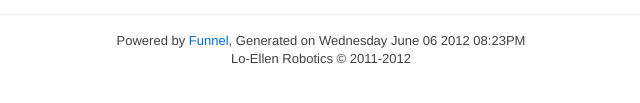
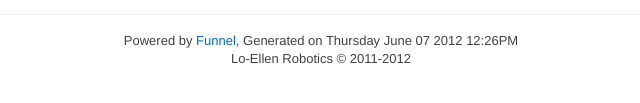
Before and after one commit to FRCTeam4069/frcteam4069.github.com, a plain HTML site: page 404.html in a window 1280 px wide. Shown: the part 197-300 px from the top of the page, 319-959 px from the left. Drawn offline with Linux system fonts and the light colour scheme.

Commit message:
Updated website

```diff
--- a/404.html
+++ b/404.html
@@ -38,7 +38,7 @@
     <div class="topbar">
       <div class="fill">
         <div class="container">
-          <a class="brand" href="home">Lo-Ellen Robotics</a>
+          <a class="brand" href="/home">Lo-Ellen Robotics</a>
           <ul class="nav">
 
 
@@ -90,7 +90,7 @@ link or the resource has unfortunately been moved.</p>
 
       <footer>
 
-        <p>Powered by <a href="https://github.com/ultimatebuster/Funnel">Funnel</a>, Generated on Wednesday June 06 2012 08:23PM<br />Lo-Ellen Robotics &copy; 2011-2012</p>
+        <p>Powered by <a href="https://github.com/ultimatebuster/Funnel">Funnel</a>, Generated on Thursday June 07 2012 12:26PM<br />Lo-Ellen Robotics &copy; 2011-2012</p>
       </footer>
 
     </div> <!-- /container -->
```
Also changed, not shown: about/index.html (+2 -2 lines), awards/index.html (+2 -2 lines), contact/index.html (+2 -2 lines), home/index.html (+2 -2 lines), index.html (+2 -2 lines), sponsors/index.html (+2 -2 lines).
